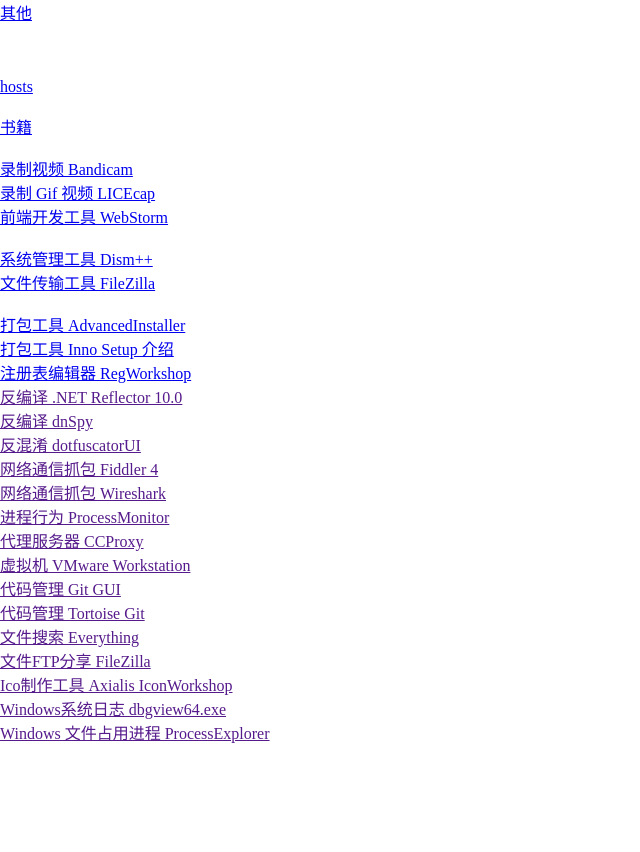
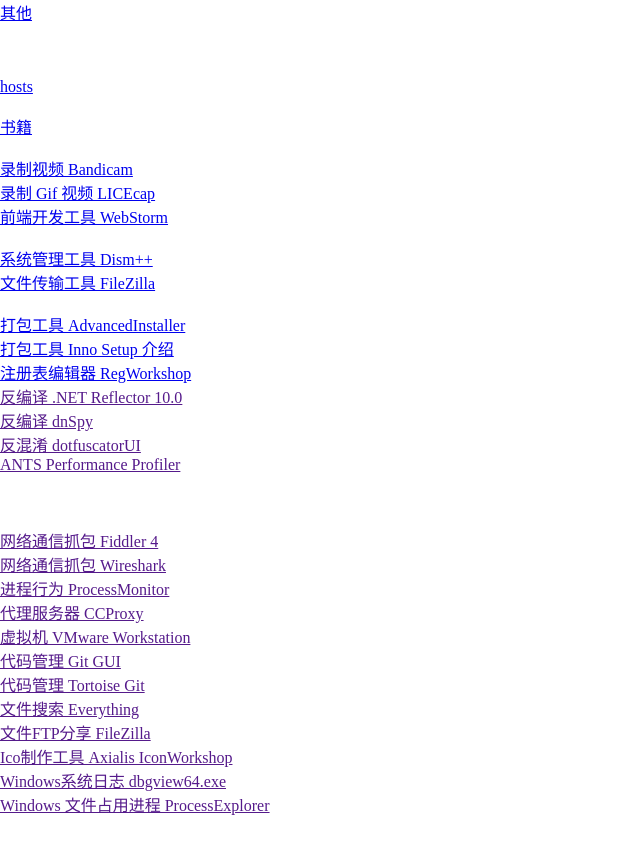
Before and after one commit to dongwenhaowork/dongwenhaowork.github.io, a plain HTML site: page data/index.html in a window 1280 px wide. Shown: the whole page, without its empty margins (0-640 px from the left). Before the commit the page ends 800 px from the top, so only its background shows below. Drawn offline with Linux system fonts and the light colour scheme.

Commit message:
Update index.html

```diff
--- a/data/index.html
+++ b/data/index.html
@@ -46,6 +46,11 @@
     <br/>
     <a href="">反混淆 dotfuscatorUI</a>
     <br/>
+    <a href="">ANTS Performance Profiler</a>
+    <br/>
+    <br/>
+    <br/>
+    <br/>
 
     <a href="">网络通信抓包 Fiddler 4</a>
     <br/>
```
